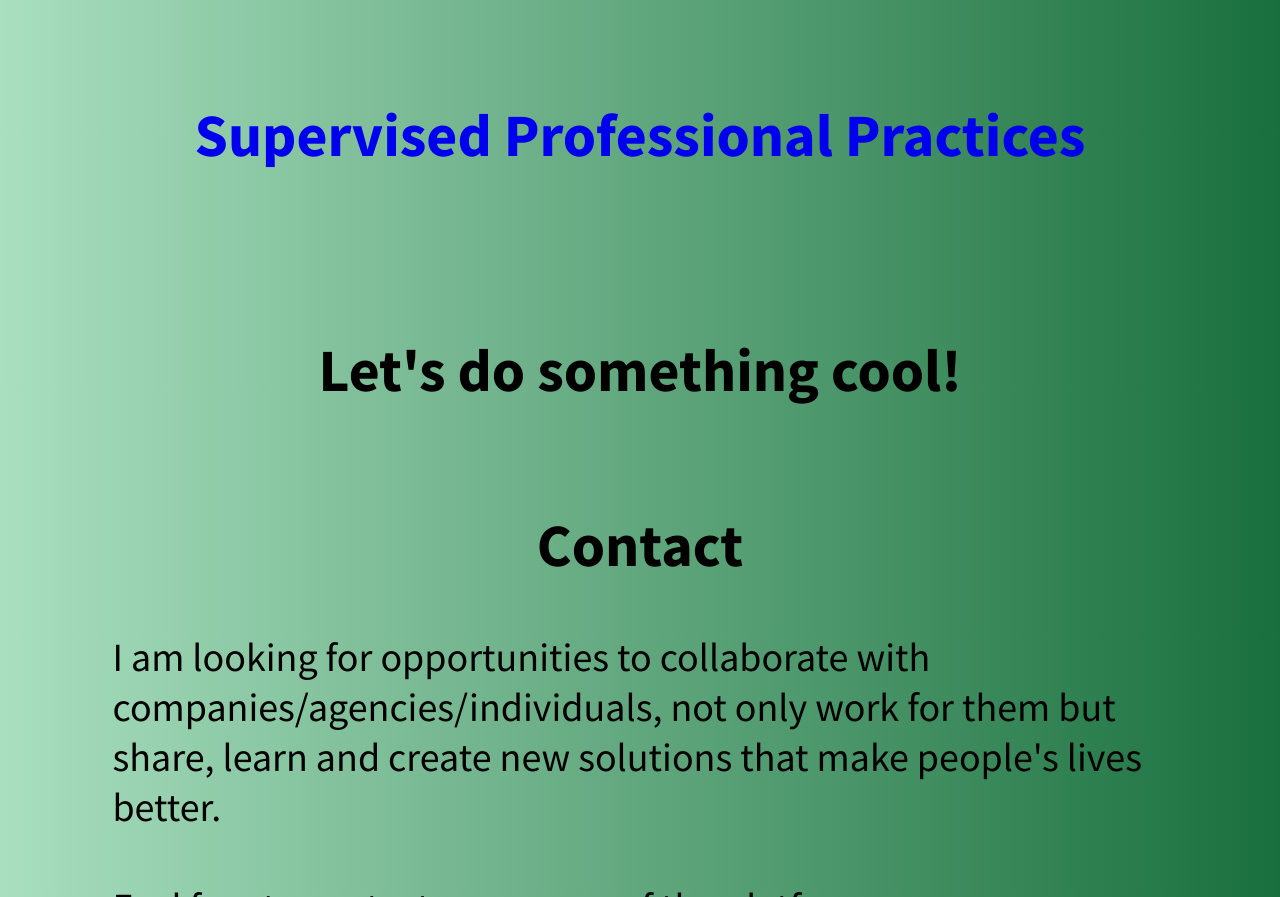
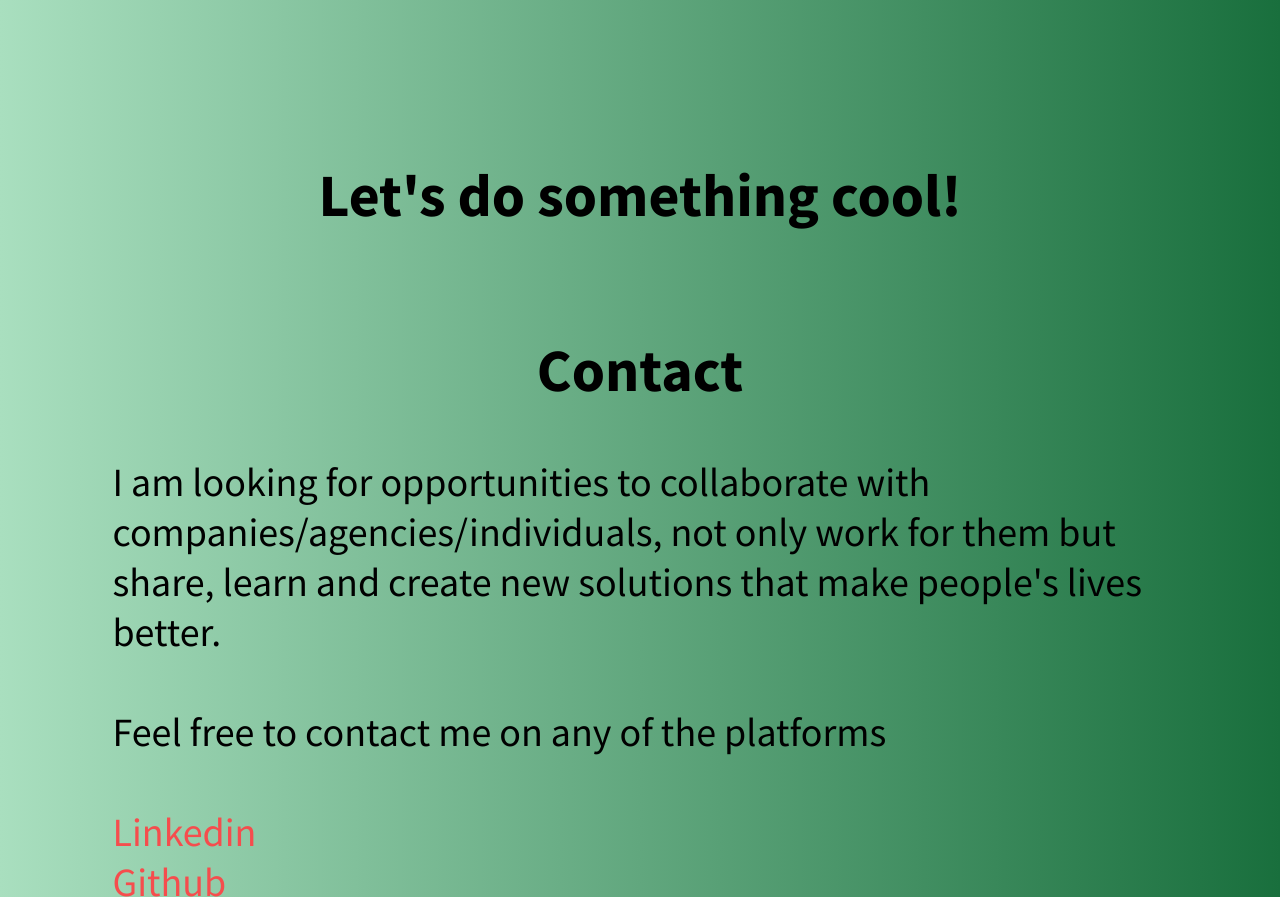
Before and after one commit to denismembrive/curriculum-vitae-denismembrive.github.io, a plain HTML site: page index.html in a window 1280 px wide. Shown: the part 2918-3815 px from the top of the page. Drawn offline with Linux system fonts and the light colour scheme.

Commit message:
Actualizacion

```diff
--- a/index.html
+++ b/index.html
@@ -128,11 +128,7 @@
             <a href="https://github.com/denismembrive?tab=repositories" target="_blank">
                 <h1>Freelancer</h1>
             </a>
-            <br>
-            <br>
-            <a href="images/PracticaProfesionalSupervisadaEntrega.pdf" target="_blank">
-                <h1>Supervised Professional Practices</h1>
-            </a>
+
           </section>
 
 
```
Also changed, not shown: 1 other file.
